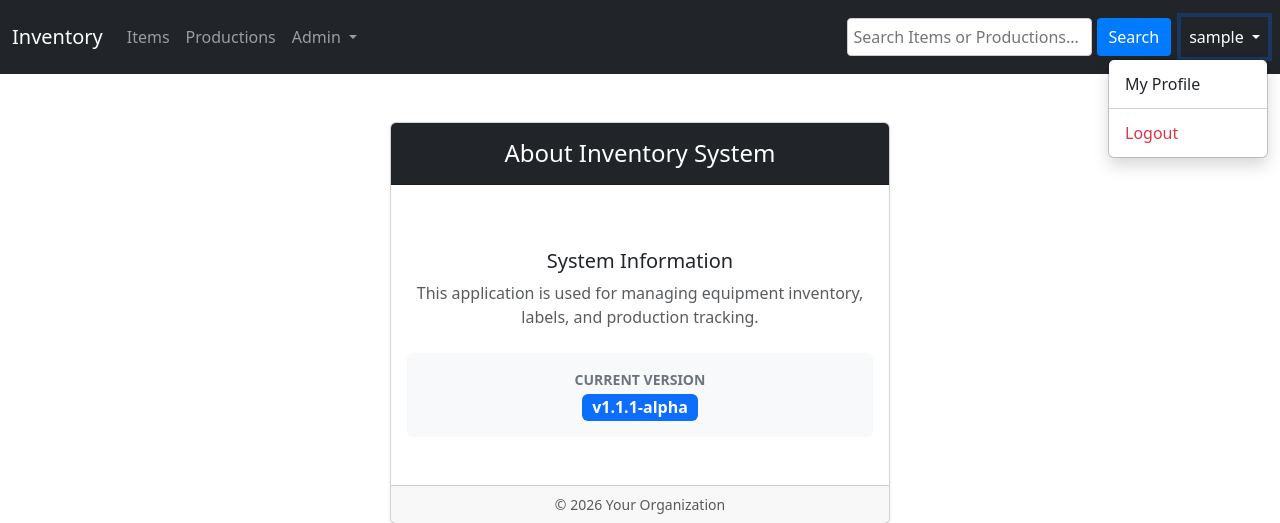
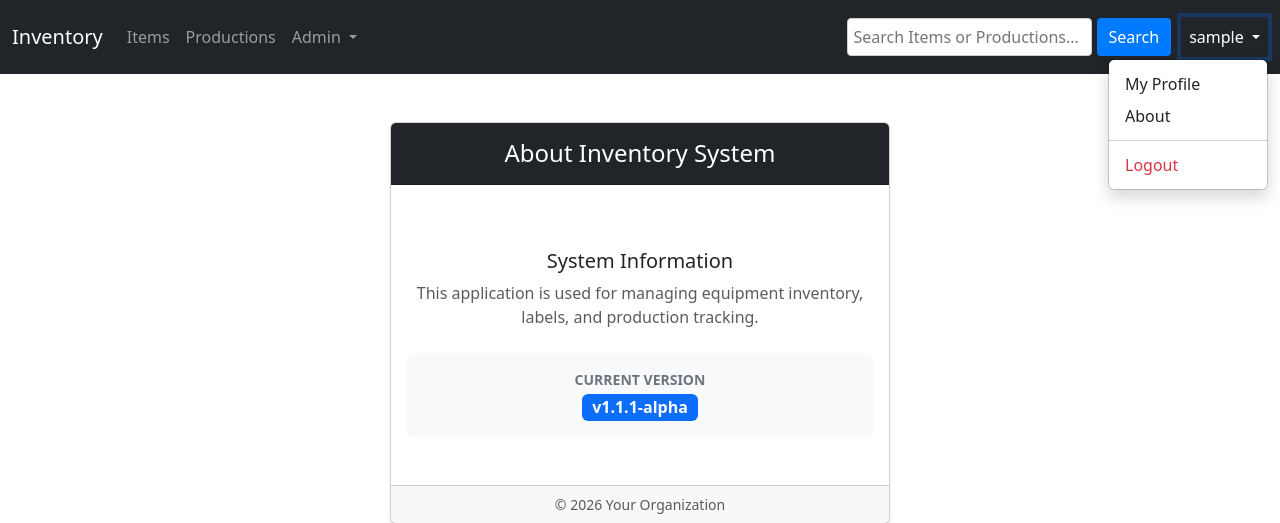
Before and after one commit to Scout064/event-inventory, a Flask app: page /about in a window 1280 px wide, after a click that opens the changed part. Shown: the top 523 px of the page. Run offline with Flask 3, Linux system fonts and the light colour scheme; the visitor is signed in with stand-in values (Sample User, id 1).

Commit message:
Update base.html
Updated for about page

```diff
--- a/inventory_app/templates/base.html
+++ b/inventory_app/templates/base.html
@@ -57,6 +57,7 @@
             </a>
             <ul class="dropdown-menu dropdown-menu-end shadow" aria-labelledby="userMenu">
               <li><a class="dropdown-item" href="{{ url_for('profile') }}">My Profile</a></li>
+              <li><a class="dropdown-item" href="{{ url_for('about') }}">About</a></li>
               <li><hr class="dropdown-divider"></li>
               <li><a class="dropdown-item text-danger" href="{{ url_for('logout') }}">Logout</a></li>
             </ul>
```
